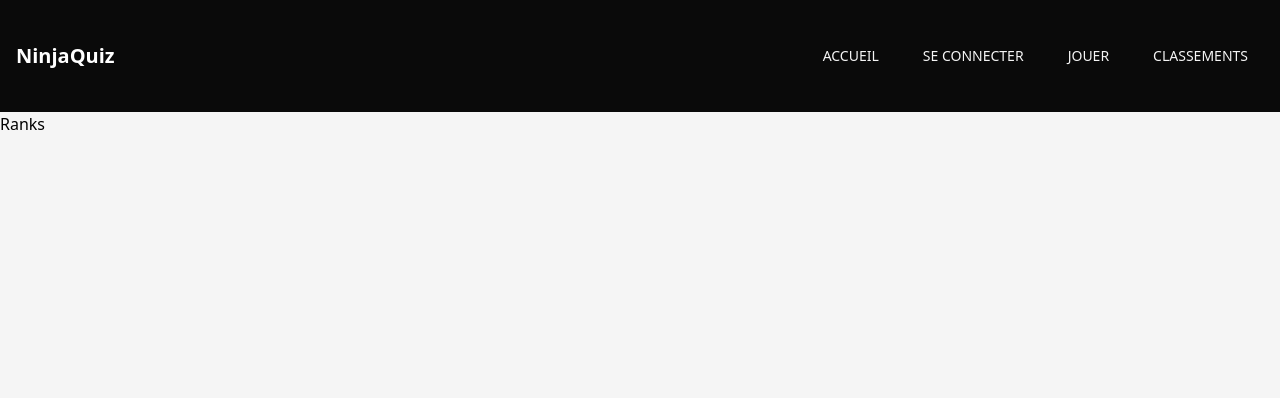
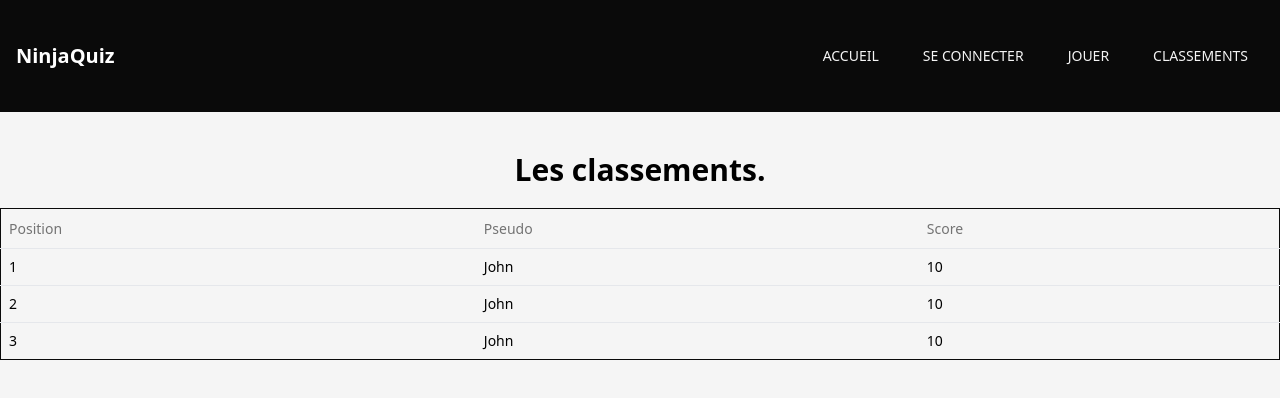
Before and after one commit to MisterWaner/frontend-quizz-v2, a React (Vite) app: page /classements in a window 1280 px wide. Shown: the top 398 px of the page. Built offline with nearby package versions, Linux system fonts and the light colour scheme.

Commit message:
13th commit: start ranking table

```diff
--- /dev/null
+++ b/src/components/Ranks/DailyRankingTable.tsx
@@ -0,0 +1,39 @@
+import {
+    Table,
+    TableBody,
+    TableCell,
+    TableHead,
+    TableRow,
+    TableHeader,
+} from '@/components/ui/table';
+
+export default function DailyRankingTable() {
+    return (
+        <Table className='border border-neutral-950 '>
+            <TableHeader>
+                <TableRow>
+                    <TableHead>Position</TableHead>
+                    <TableHead>Pseudo</TableHead>
+                    <TableHead>Score</TableHead>
+                </TableRow>
+            </TableHeader>
+            <TableBody>
+                <TableRow>
+                    <TableCell>1</TableCell>
+                    <TableCell>John</TableCell>
+                    <TableCell>10</TableCell>
+                </TableRow>
+                <TableRow>
+                    <TableCell>2</TableCell>
+                    <TableCell>John</TableCell>
+                    <TableCell>10</TableCell>
+                </TableRow>
+                <TableRow>
+                    <TableCell>3</TableCell>
+                    <TableCell>John</TableCell>
+                    <TableCell>10</TableCell>
+                </TableRow>
+            </TableBody>
+        </Table>
+    );
+}
--- /dev/null
+++ b/src/components/ui/table.tsx
@@ -0,0 +1,120 @@
+import * as React from "react"
+
+import { cn } from "@/lib/utils"
+
+const Table = React.forwardRef<
+  HTMLTableElement,
+  React.HTMLAttributes<HTMLTableElement>
+>(({ className, ...props }, ref) => (
+  <div className="relative w-full overflow-auto">
+    <table
+      ref={ref}
+      className={cn("w-full caption-bottom text-sm", className)}
+      {...props}
+    />
+  </div>
+))
+Table.displayName = "Table"
+
+const TableHeader = React.forwardRef<
+  HTMLTableSectionElement,
+  React.HTMLAttributes<HTMLTableSectionElement>
+>(({ className, ...props }, ref) => (
+  <thead ref={ref} className={cn("[&_tr]:border-b", className)} {...props} />
+))
+TableHeader.displayName = "TableHeader"
+
+const TableBody = React.forwardRef<
+  HTMLTableSectionElement,
+  React.HTMLAttributes<HTMLTableSectionElement>
+>(({ className, ...props }, ref) => (
+  <tbody
+    ref={ref}
+    className={cn("[&_tr:last-child]:border-0", className)}
+    {...props}
+  />
+))
+TableBody.displayName = "TableBody"
+
+const TableFooter = React.forwardRef<
+  HTMLTableSectionElement,
+  React.HTMLAttributes<HTMLTableSectionElement>
+>(({ className, ...props }, ref) => (
+  <tfoot
+    ref={ref}
+    className={cn(
+      "border-t bg-neutral-100/50 font-medium [&>tr]:last:border-b-0 dark:bg-neutral-800/50",
+      className
+    )}
+    {...props}
+  />
+))
+TableFooter.displayName = "TableFooter"
+
+const TableRow = React.forwardRef<
+  HTMLTableRowElement,
+  React.HTMLAttributes<HTMLTableRowElement>
+>(({ className, ...props }, ref) => (
+  <tr
+    ref={ref}
+    className={cn(
+      "border-b transition-colors hover:bg-neutral-100/50 data-[state=selected]:bg-neutral-100 dark:hover:bg-neutral-800/50 dark:data-[state=selected]:bg-neutral-800",
+      className
+    )}
+    {...props}
+  />
+))
+TableRow.displayName = "TableRow"
+
+const TableHead = React.forwardRef<
+  HTMLTableCellElement,
+  React.ThHTMLAttributes<HTMLTableCellElement>
+>(({ className, ...props }, ref) => (
+  <th
+    ref={ref}
+    className={cn(
+      "h-10 px-2 text-left align-middle font-medium text-neutral-500 [&:has([role=checkbox])]:pr-0 [&>[role=checkbox]]:translate-y-[2px] dark:text-neutral-400",
+      className
+    )}
+    {...props}
+  />
+))
+TableHead.displayName = "TableHead"
+
+const TableCell = React.forwardRef<
+  HTMLTableCellElement,
+  React.TdHTMLAttributes<HTMLTableCellElement>
+>(({ className, ...props }, ref) => (
+  <td
+    ref={ref}
+    className={cn(
+      "p-2 align-middle [&:has([role=checkbox])]:pr-0 [&>[role=checkbox]]:translate-y-[2px]",
+      className
+    )}
+    {...props}
+  />
+))
+TableCell.displayName = "TableCell"
+
+const TableCaption = React.forwardRef<
+  HTMLTableCaptionElement,
+  React.HTMLAttributes<HTMLTableCaptionElement>
+>(({ className, ...props }, ref) => (
+  <caption
+    ref={ref}
+    className={cn("mt-4 text-sm text-neutral-500 dark:text-neutral-400", className)}
+    {...props}
+  />
+))
+TableCaption.displayName = "TableCaption"
+
+export {
+  Table,
+  TableHeader,
+  TableBody,
+  TableFooter,
+  TableHead,
+  TableRow,
+  TableCell,
+  TableCaption,
+}
--- a/src/pages/Game/Ranks.tsx
+++ b/src/pages/Game/Ranks.tsx
@@ -1,3 +1,15 @@
+import DailyRankingTable from '@/components/Ranks/DailyRankingTable';
+import ContentSection from '@/components/ContentSection';
+
 export default function Ranks() {
-    return <div>Ranks</div>;
+    return (
+        <>
+            <h2 className='text-3xl font-bold text-center mt-10'>
+                Les classements.
+            </h2>
+            <ContentSection>
+                <DailyRankingTable />
+            </ContentSection>
+        </>
+    );
 }
```
